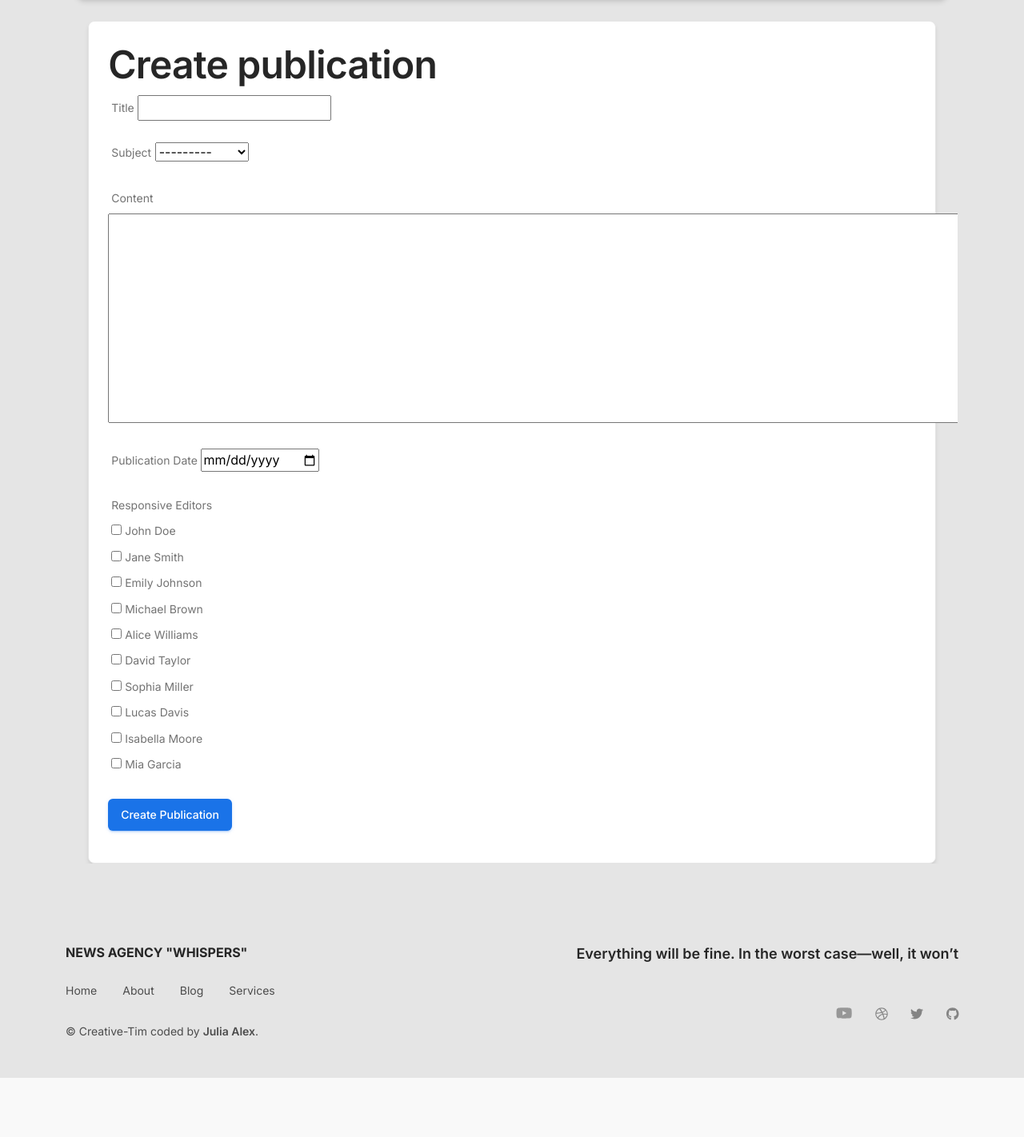
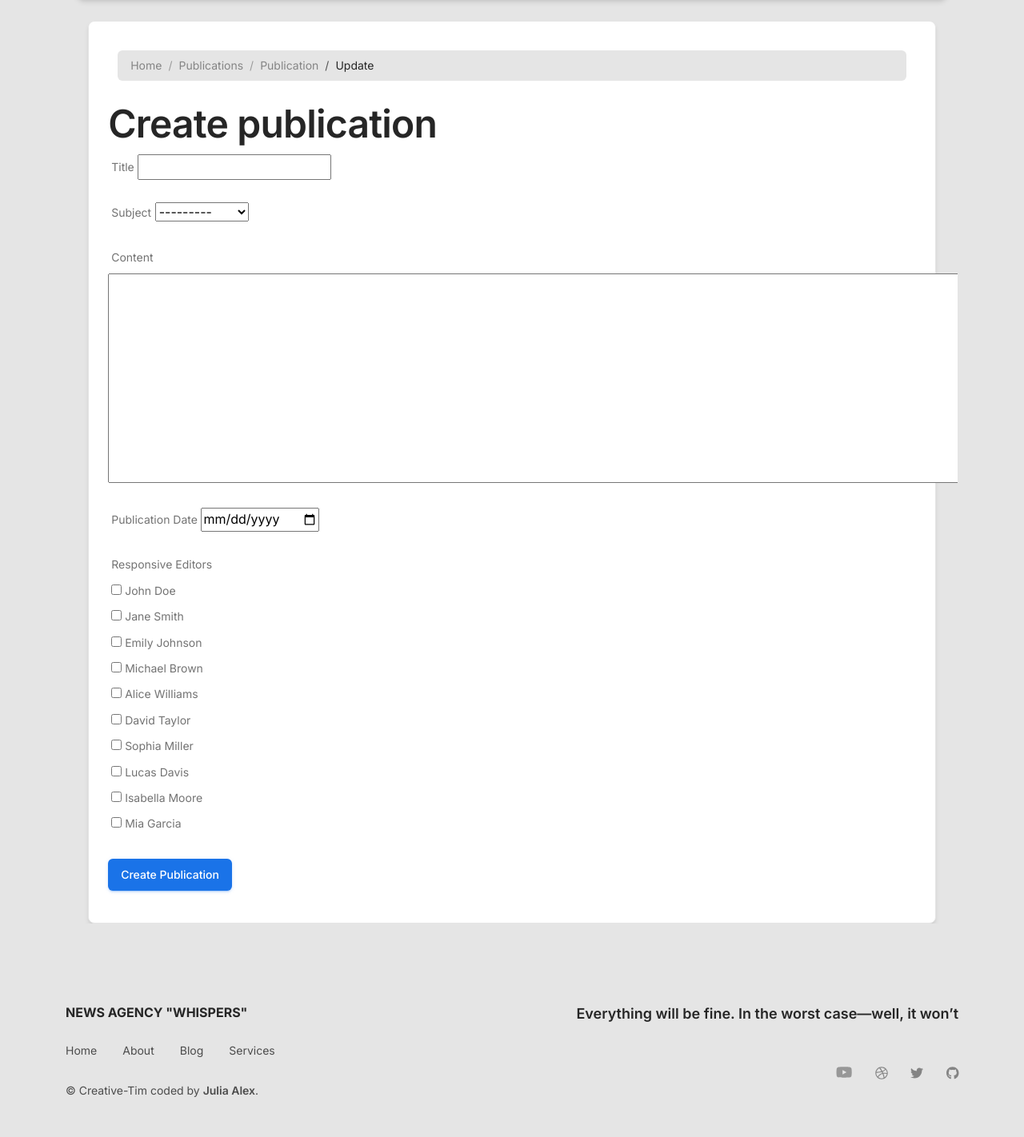
Before and after one commit to julia4406/news-agency-manager, a Django app: page /publications/create in a window 1280 px wide. Shown: the part 72-1494 px from the top of the page at 80% size. Before the commit the page ends 1420 px from the top, so only its background shows below. Run offline with Django 5.2, Linux system fonts and the light colour scheme; data comes from the database, SQL or seed files in the repository; some libraries are stand-ins or nearby versions.

Commit message:
Added breadcrumbs to publication-form.html

```diff
--- a/templates/manager_app/publication_form.html
+++ b/templates/manager_app/publication_form.html
@@ -10,6 +10,26 @@
     <div class="card shadow p-4">
 
 		<!-- CONTENT -->
+
+	<!--breadcrumbs-->
+	<div class="container py-2 mt-1">
+  <div class="row">
+
+    <nav aria-label="breadcrumb">
+      <ol class="breadcrumb">
+        <li class="breadcrumb-item text-dark opacity-5">
+					<a href="{% url 'manager_app:index' %}">Home</a></li>
+        <li class="breadcrumb-item text-dark opacity-5">
+					<a href="{% url 'manager_app:publication-list' %}">Publications</a></li>
+				<li class="breadcrumb-item text-dark opacity-5">
+					<a href="{% url 'manager_app:publication-detail' pk=publication.id %}">Publication</a></li>
+        <li class="breadcrumb-item text-dark active" aria-current="page">Update</li>
+      </ol>
+    </nav>
+  </div>
+</div>
+	<!--end breadcrumbs-->
+
 		<h1>{{ publication|yesno:"Update,Create" }} publication</h1>
 
 		<form action="" method="post" novalidate>
```
Also changed, not shown: templates/includes/breadcrumbs.html (added, +30 -0 lines).
